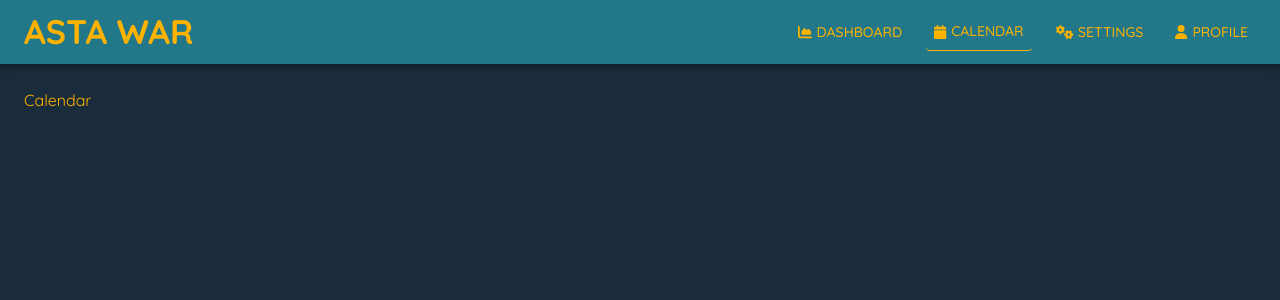
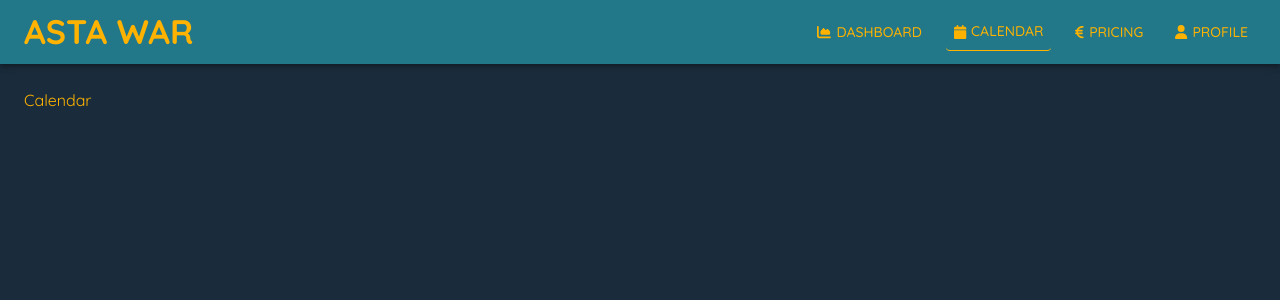
Before and after one commit to danielecomandini/astawar, a React (Vite) app: page /calendar in a window 1280 px wide. Shown: the top 300 px of the page. Built offline with nearby package versions, Linux system fonts and the light colour scheme.

Commit message:
Chaning one menu item

```diff
--- a/src/assets/menu/MenuDefinition.js
+++ b/src/assets/menu/MenuDefinition.js
@@ -1,13 +1,13 @@
 import {
   faCalendar,
   faChartArea,
-  faCogs,
+  faEuro,
   faUser,
 } from "@fortawesome/free-solid-svg-icons";
 
 export const MENU_DEFINITION = [
   { id: "dashboard", label: "Dashboard", icon: faChartArea },
   { id: "calendar", label: "Calendar", icon: faCalendar },
-  { id: "settings", label: "Settings", icon: faCogs },
+  { id: "pricing", label: "Pricing", icon: faEuro },
   { id: "profile", label: "Profile", icon: faUser },
 ];
```
